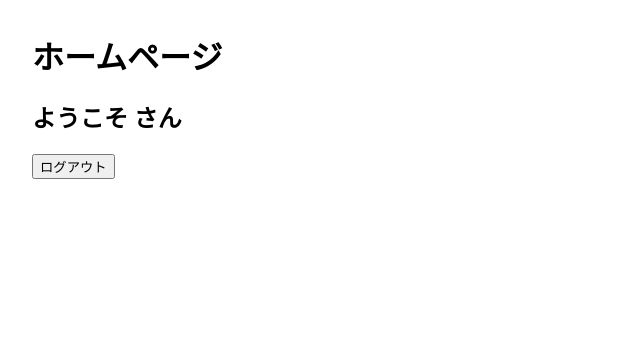
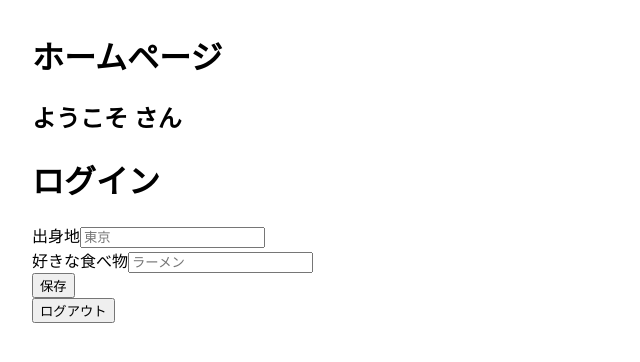
Before and after one commit to Masuda-1246/test, a React (Create React App) app: page / in a window 1280 px wide. Shown: the top 362 px of the page, without its empty margins (0-640 px from the left). Built offline with nearby package versions, Linux system fonts and the light colour scheme; no server answers; the database is empty; sample sign-in values are in the browser's storage.

Commit message:
ユーザデータ紐付け

```diff
--- a/src/components/Home.js
+++ b/src/components/Home.js
@@ -3,22 +3,35 @@ import { useNavigate, Navigate } from 'react-router-dom';
 import { useAuthContext } from '../context/AuthContext';
 import React, {useEffect, useState} from 'react';
 import { db } from '../firebase'
-import {collection, query, where, getDocs} from 'firebase/firestore'
+import {collection, query, where, getDocs, setDoc, doc} from 'firebase/firestore'
 
 const Home = () => {
   const navigate = useNavigate();
   const { user } = useAuthContext();
   const [users, setUsers] = useState([]);
+  const [uid, setUid] = useState([]);
   useEffect(() => {
-    const usersRef = collection(db, "users");
-    getDocs(query(usersRef, where("email", "==", user.email))).then(snapshot => {
-      snapshot.forEach(doc => {
-        console.log(doc.id);
-        console.log(doc.data().name);
-        setUsers(doc.data().name)
+    if(user){
+      console.log("aaaaaaa")
+      const usersRef = collection(db, "users");
+      getDocs(query(usersRef, where("email", "==", user.email))).then(snapshot => {
+        snapshot.forEach(doc => {
+          console.log(doc.data());
+          setUsers(doc.data().name)
+          setUid(doc.id)
+        })
       })
-    })
+    }
   })
+
+  const handleSubmit = async (event) => {
+    event.preventDefault();
+    const {from, favorite_food} = event.target.elements;
+    console.log(`from = ${from.value}  favorite_food = ${favorite_food.value}`)
+    const cityRef = doc(collection(db, 'users'),uid);
+    await setDoc(cityRef, { from: from.value, favorite_food:favorite_food.value },{merge:true});
+    navigate('/')
+  }
 
   const handleLogout = () => {
     auth.signOut();
@@ -32,6 +45,25 @@ const Home = () => {
       <div>
         <h1>ホームページ</h1>
         <h2>ようこそ {users} さん</h2>
+
+
+        <div>
+          <h1>ログイン</h1>
+          <form onSubmit={handleSubmit}>
+            <div>
+              <label>出身地</label>
+              <input name="from" type="from" placeholder="東京" />
+            </div>
+            <div>
+              <label>好きな食べ物</label>
+              <input name="favorite_food" type="favorite_food" placeholder="ラーメン" />
+            </div>
+            <div>
+              <button>保存</button>
+            </div>
+          </form>
+        </div>
+
         <button onClick={handleLogout}>ログアウト</button>
       </div>
     );
--- a/src/components/SingUp.js
+++ b/src/components/SingUp.js
@@ -27,8 +27,11 @@ const SignUp = () => {
     try {
       await createUserWithEmailAndPassword(auth ,email.value, password.value);
       await setDoc(userDocumentRef, {
+        id:userDocumentRef.id,
         name: name.value,
         email: email.value,
+        from: "",
+        favorite_food:""
       });
       navigate('/')
     } catch (error) {
```
